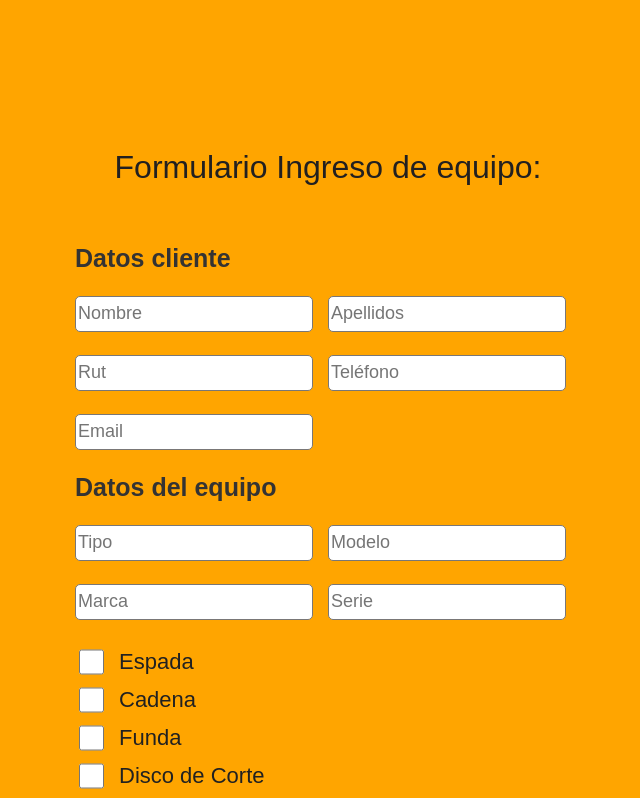
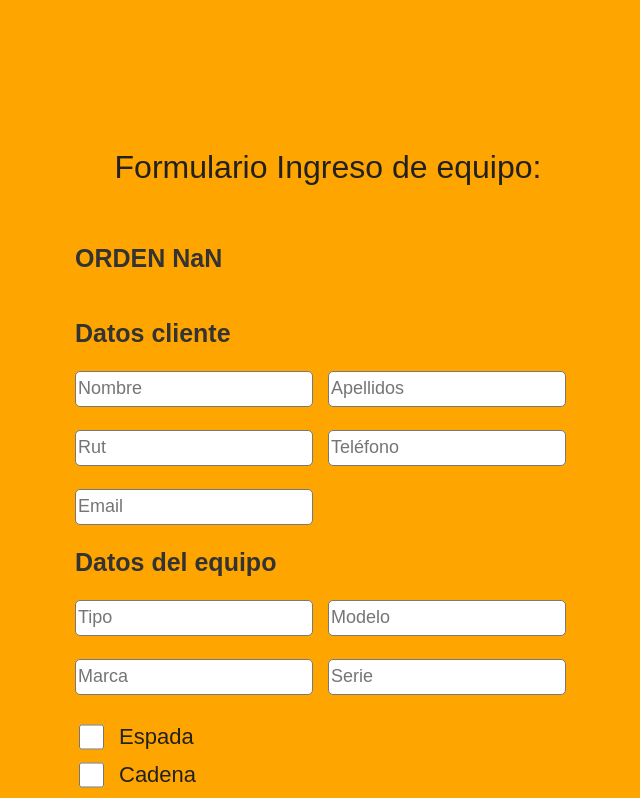
Before and after one commit to Fsaez90/comercialSyB-Frontend, a React (Create React App) app in the folder comercialsyb/: page /ingreso in a window 1280 px wide. Shown: the top 798 px of the page, without its empty margins (312-952 px from the left). Built offline with nearby package versions, Linux system fonts and the light colour scheme; no server answers.

Commit message:
correlativo visible en formulario

```diff
--- a/comercialsyb/src/components/Home/Ingreso.js
+++ b/comercialsyb/src/components/Home/Ingreso.js
@@ -253,6 +253,8 @@ async function crearOrden(e) {
       <h1 className='title-component'>Formulario Ingreso de equipo:</h1>
       <br /><br />
       <form className='form' onSubmit={(e) => crearOrden(e)}>
+        <div id ="asdc" className='subtitulos'>ORDEN {lastId + 1} </div>
+        <br /><br />
         <div id ="asdc" className='subtitulos'>Datos cliente</div>
          <br />
          <input type="text" placeholder='Nombre' onChange={(e) => setName(e.target.value)} required/>
```
